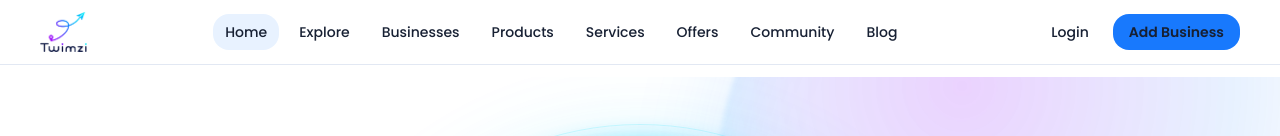
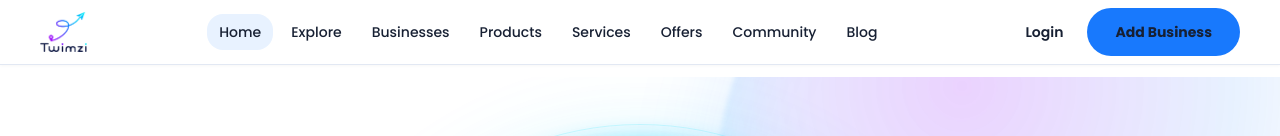
Before and after one commit to twimzi/twimzi-web, a Next.js app: page / in a window 1280 px wide. Shown: the top 136 px of the page. Built offline with nearby package versions, Linux system fonts and the light colour scheme; no server answers; the database is empty.

Commit message:
Refine Twimzi navigation with pill controls and cleaner header

```diff
--- a/src/components/layout/header.tsx
+++ b/src/components/layout/header.tsx
@@ -19,10 +19,10 @@ const mainNavigation = [
 ] as const;
 
 const actionLinkClass =
-  "rounded-lg px-4 py-2 text-sm font-medium text-[var(--color-text-secondary)] transition hover:bg-[var(--color-primary-light)] hover:text-[var(--color-primary-dark)]";
+  "rounded-full px-4 py-3 text-sm font-semibold text-[var(--color-text-secondary)] transition hover:bg-[var(--color-primary-light)] hover:text-[var(--color-primary-dark)]";
 
 const primaryLinkClass =
-  "rounded-lg bg-[var(--color-primary)] px-4 py-2 text-sm font-semibold text-white transition hover:bg-[var(--color-primary-dark)]";
+  "inline-flex min-h-12 items-center rounded-full bg-[var(--color-primary)] px-7 py-3 text-sm font-bold text-white transition hover:bg-[var(--color-primary-dark)]";
 
 export function Header() {
   const pathname = usePathname();
@@ -130,7 +130,7 @@ export function Header() {
     : "/add-business";
 
   return (
-    <header className="sticky top-0 z-50 border-b border-[var(--color-border)] bg-white/95 backdrop-blur">
+    <header className="sticky top-0 z-50 border-b border-[var(--color-border)] bg-white/95 shadow-[0_1px_3px_rgba(15,23,42,0.035)] backdrop-blur">
       <div className="mx-auto flex h-16 w-full max-w-[1600px] items-center gap-6 px-5 sm:px-8 xl:px-10">
         <Link
           href="/"
@@ -149,7 +149,7 @@ export function Header() {
         </Link>
 
         <nav
-          className="hidden min-w-0 flex-1 items-center justify-center gap-1.5 lg:flex xl:gap-2"
+          className="hidden min-w-0 flex-1 items-center justify-center gap-1 lg:flex xl:gap-1.5"
           aria-label="Main navigation"
         >
           {mainNavigation.map((item) => {
@@ -205,7 +205,7 @@ export function Header() {
                 type="button"
                 onClick={handleLogout}
                 disabled={isSigningOut}
-                className="rounded-lg border border-[var(--color-border)] px-4 py-2 text-sm font-medium text-[var(--color-text-secondary)] transition hover:bg-[var(--color-primary-light)] hover:text-[var(--color-primary-dark)] disabled:cursor-not-allowed disabled:opacity-60"
+                className="min-h-12 rounded-full border border-[var(--color-border)] px-5 py-3 text-sm font-semibold text-[var(--color-text-secondary)] transition hover:bg-[var(--color-primary-light)] hover:text-[var(--color-primary-dark)] disabled:cursor-not-allowed disabled:opacity-60"
               >
                 {isSigningOut ? "Signing out..." : "Logout"}
               </button>
```
